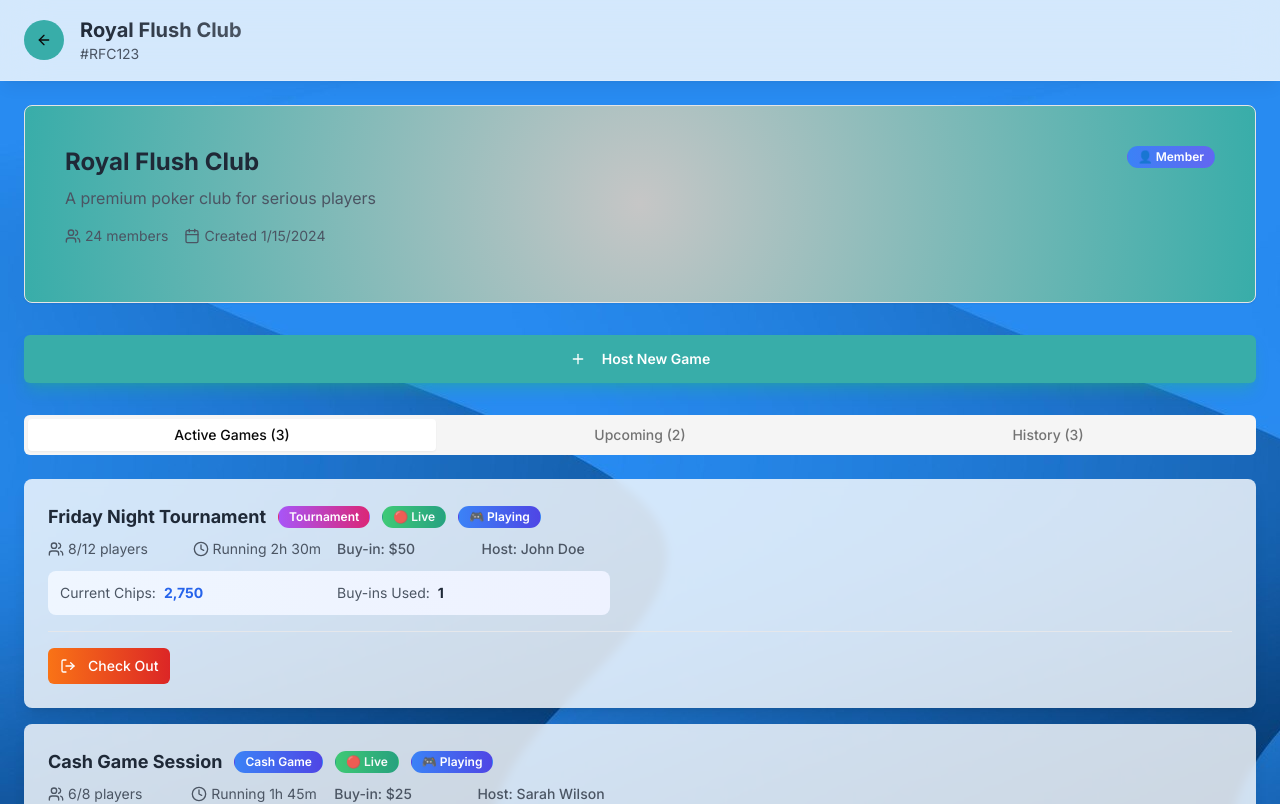
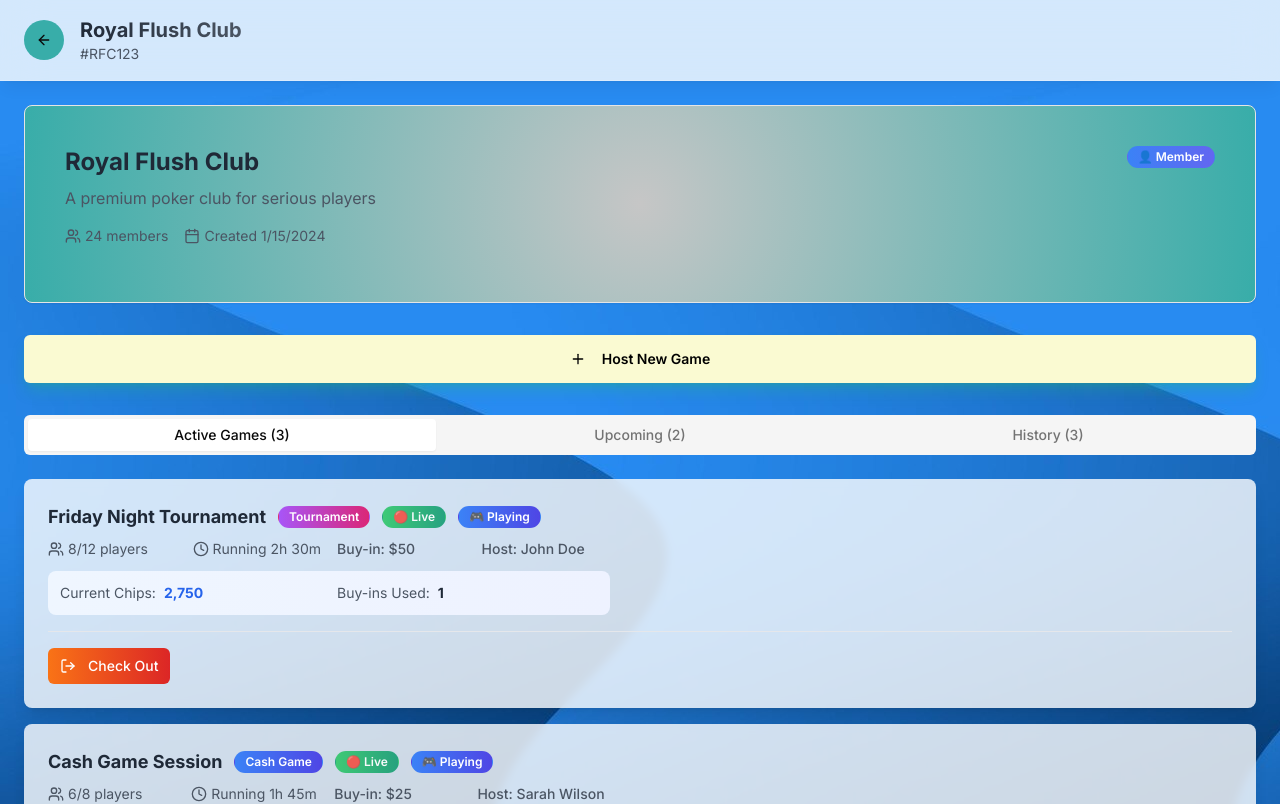
Before and after one commit to yeshaswiniT/Manage-finance-app, a Next.js app: page /club/1 in a window 1280 px wide. Shown: the top 804 px of the page. Built offline with nearby package versions, Linux system fonts and the light colour scheme.

Commit message:
manage-finance-app

```diff
--- a/app/club/[id]/page.tsx
+++ b/app/club/[id]/page.tsx
@@ -401,7 +401,7 @@ export default function ClubDetails() {
         {!hasAdminRights && (
           <div className="flex gap-4">
             <Button
-              className="flex-1 bg-[#38ADA9] hover:from-green-700 hover:to-emerald-800 text-white shadow-lg shadow-green-500/25 hover:shadow-xl hover:shadow-green-500/30 transition-all duration-300 transform hover:-translate-y-0.5 h-12"
+              className="flex-1 bg-[#fafad2] hover:from-green-700 hover:to-emerald-800 text-black shadow-lg shadow-green-500/25 hover:shadow-xl hover:shadow-green-500/30 transition-all duration-300 transform hover:-translate-y-0.5 h-12"
               onClick={() => router.push(`/club/${clubId}/host-game`)}
             >
               <Plus className="h-5 w-5 mr-2" />
```
